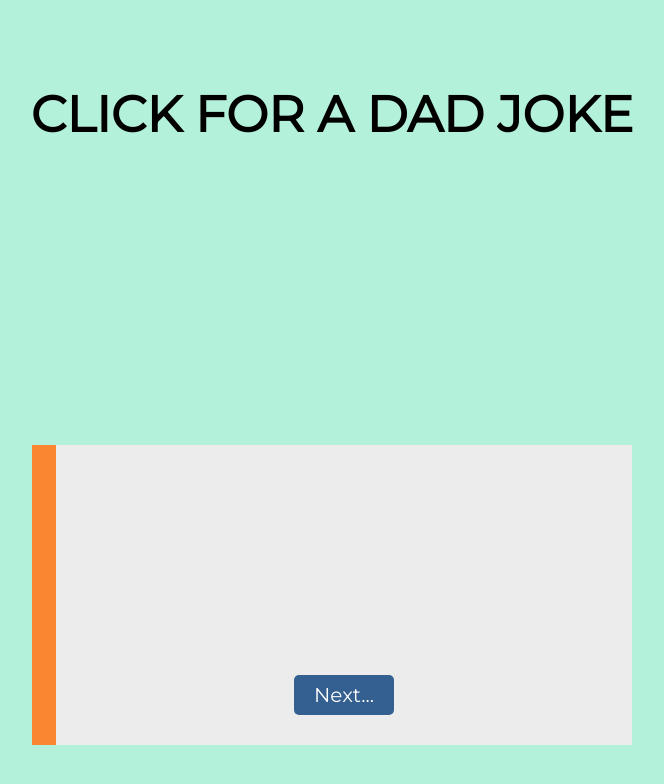
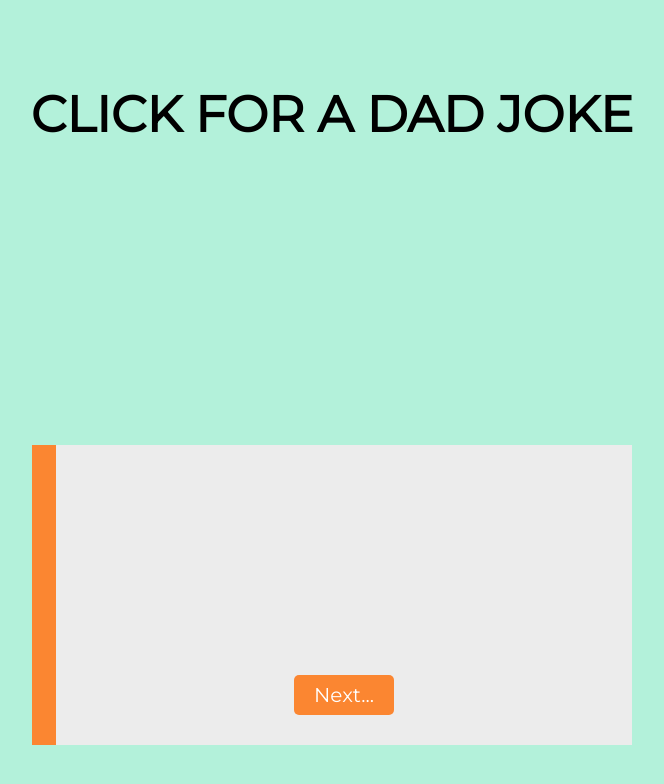
Before and after one commit to AUTOMCAS/dadjokes, a React (Create React App) app: page / in a window 1280 px wide. Shown: the top 784 px of the page, without its empty margins (308-972 px from the left). Built offline with nearby package versions, Linux system fonts and the light colour scheme; no server answers.

Commit message:
Recolour JokeContainer button

```diff
--- a/src/components/JokeContainer/JokeContainer.css
+++ b/src/components/JokeContainer/JokeContainer.css
@@ -9,7 +9,7 @@
 }
 
 .joke-container-button {
-  background-color: #335f91;
+  background-color: #fb8631;
   font-family: 'Montserrat', sans-serif;
   font-size: 20px;
   padding: 8px;
@@ -24,7 +24,7 @@
 
 .joke-container-button:hover,
 .joke-container-button:focus {
-  background-color: #fb8332;
+  background-color: #fb8631;
   box-shadow: rgba(0, 0, 0, 0.1) 0 4px 12px;
 }
 
```
